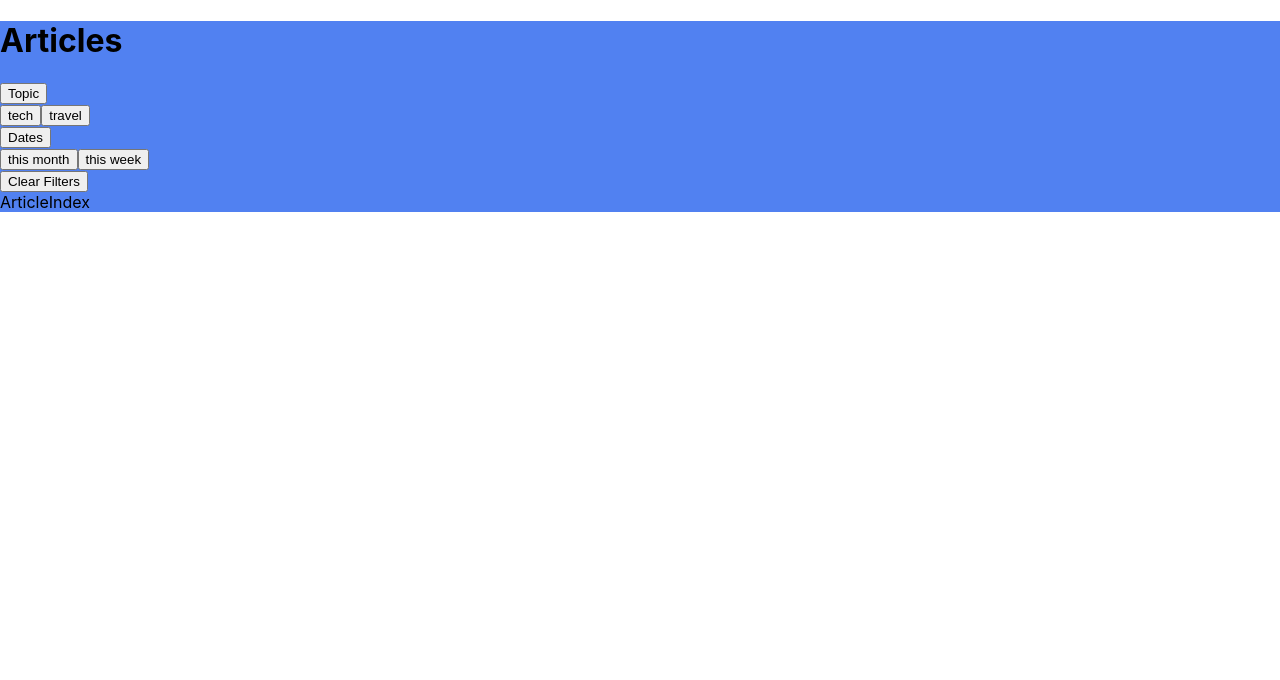
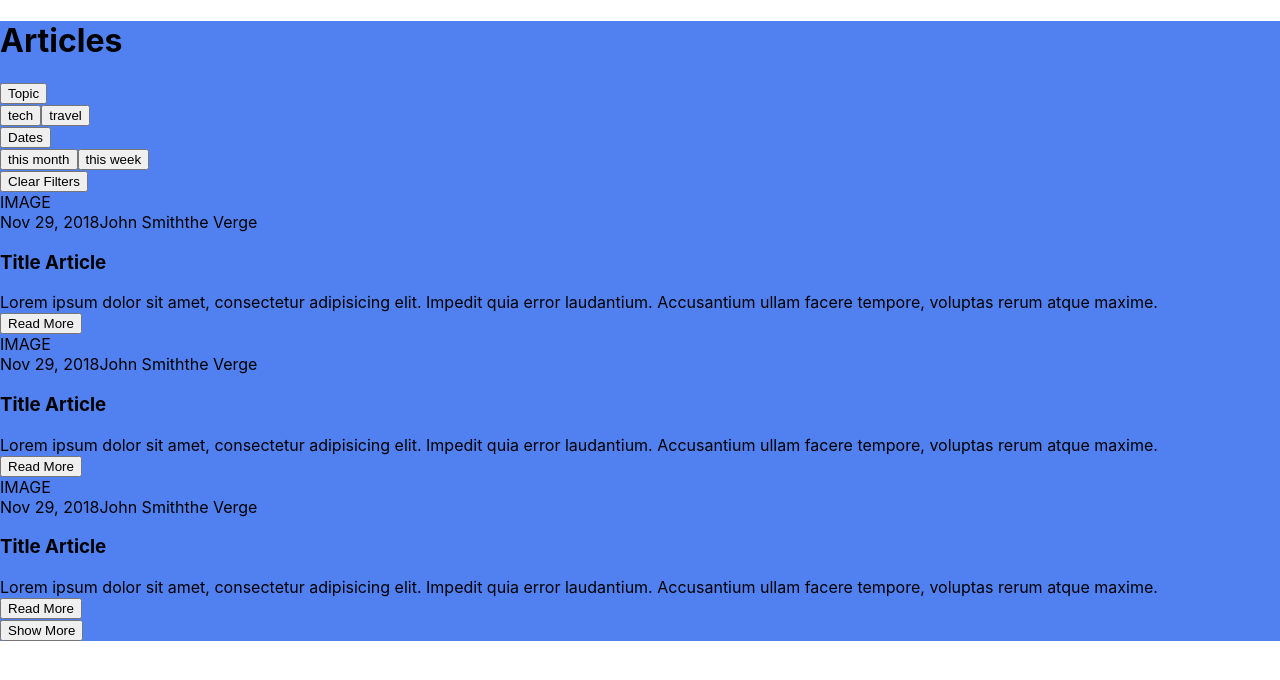
Before and after one commit to LukaszKolodziejski/XXXL_Global-News-1, a React (Create React App) app: page / in a window 1280 px wide. Shown: the top 680 px of the page. Built offline with nearby package versions, Linux system fonts and the light colour scheme.

Commit message:
create & add Articles SingleArticle > ArticleIndex

```diff
--- /dev/null
+++ b/src/components/Articles/Articles.js
@@ -0,0 +1,18 @@
+import React, { Component, Fragment } from "react";
+import SingleArticle from "./SingleArticle/SingleArticle";
+
+class Articles extends Component {
+  state = {};
+  render() {
+    return (
+      <Fragment>
+        <SingleArticle />
+        <SingleArticle />
+        <SingleArticle />
+        <button className="loadMoreButton">Show More</button>
+      </Fragment>
+    );
+  }
+}
+
+export default Articles;
--- /dev/null
+++ b/src/components/Articles/SingleArticle/SingleArticle.js
@@ -0,0 +1,28 @@
+import React, { Component, Fragment } from "react";
+
+class SingleArticle extends Component {
+  state = {};
+  render() {
+    return (
+      <Fragment>
+        <article>
+          <div className="image">IMAGE</div>
+          <div className="information">
+            <span className="information__data">Nov 29, 2018</span>
+            <span className="information__data">John Smith</span>
+            <span className="information__data">the Verge</span>
+          </div>
+          <h3 className="title">Title Article</h3>
+          <div className="description">
+            Lorem ipsum dolor sit amet, consectetur adipisicing elit. Impedit
+            quia error laudantium. Accusantium ullam facere tempore, voluptas
+            rerum atque maxime.
+          </div>
+          <button className="CTA">Read More</button>
+        </article>
+      </Fragment>
+    );
+  }
+}
+
+export default SingleArticle;
--- a/src/containers/ArticlesIndex/ArticlesIndex.js
+++ b/src/containers/ArticlesIndex/ArticlesIndex.js
@@ -1,6 +1,7 @@
 import React, { Component, Fragment } from "react";
 
 import Filters from "../../components/Navigation/Filters/Filters";
+import Articles from "../../components/Articles/Articles";
 class ArticleIndex extends Component {
   state = {};
   render() {
@@ -8,7 +9,7 @@ class ArticleIndex extends Component {
       <Fragment>
         <h1>Articles</h1>
         <Filters />
-        <div>ArticleIndex</div>
+        <Articles />
       </Fragment>
     );
   }
```
